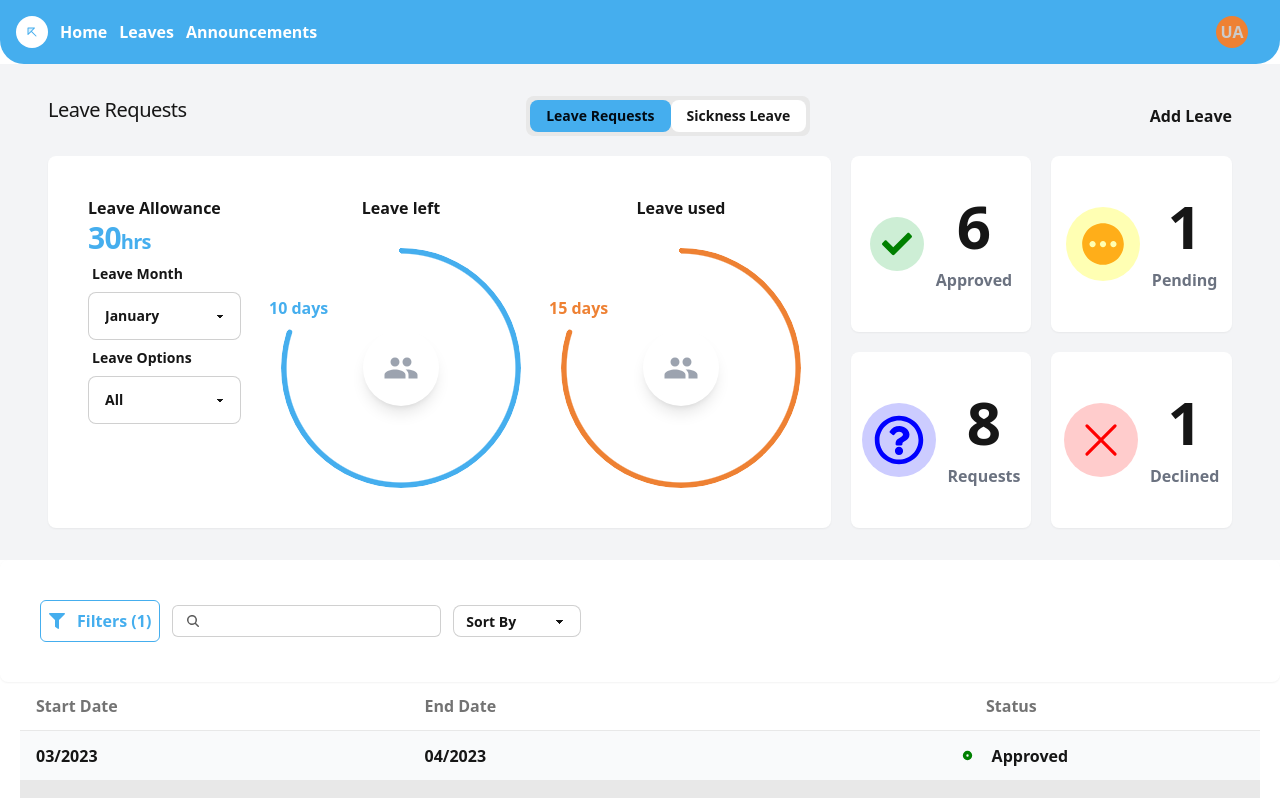
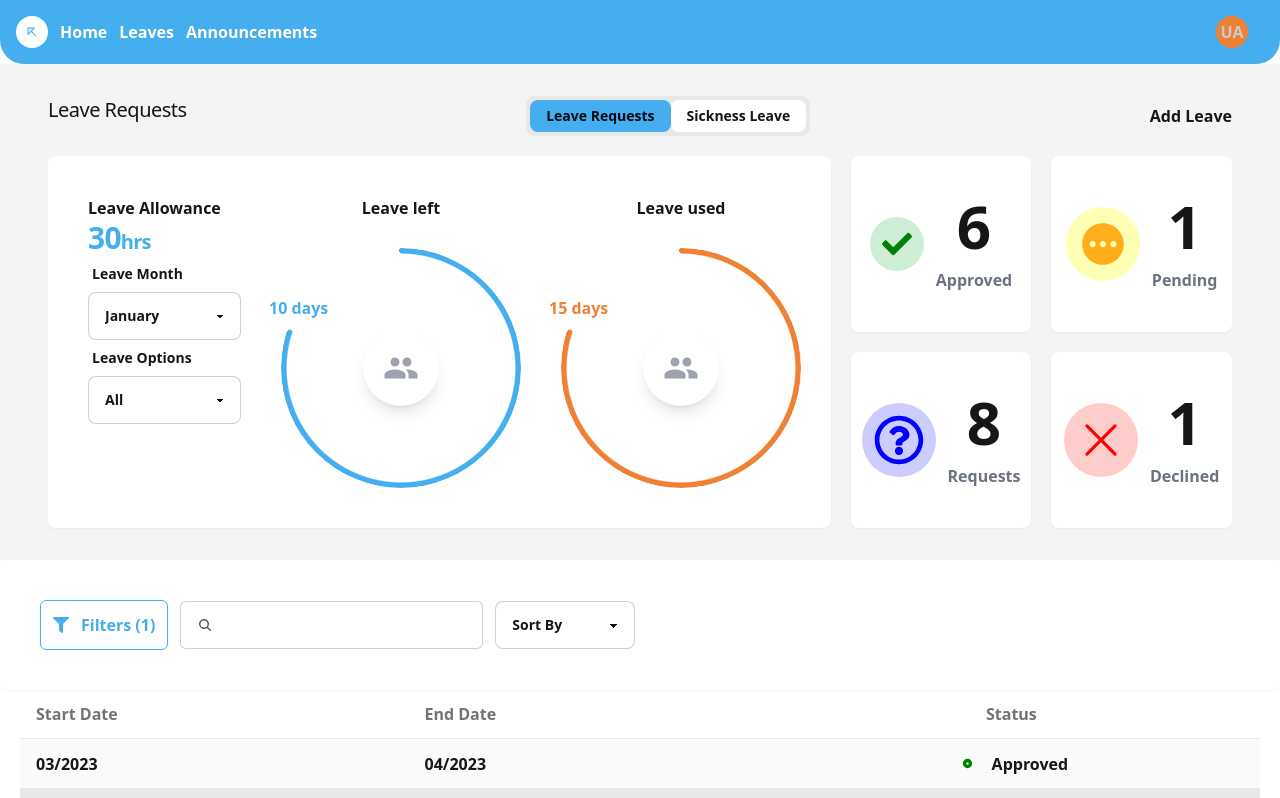
Before and after one commit to Earthfill/erp, a React (Vite) app: page / in a window 1280 px wide. Shown: the top 798 px of the page. Built offline with nearby package versions, Linux system fonts and the light colour scheme.

Commit message:
only commit

```diff
--- a/src/components/Filters.jsx
+++ b/src/components/Filters.jsx
@@ -7,12 +7,12 @@ const Filters = () => {
 
   return (
     <div className="align-page flex flex-col md:flex-row md:items-center gap-3">
-      <div className="flex gap-3 w-fit items-center border border-primary rounded-md p-2 text-primary">
+      <div className="flex gap-3 w-fit items-center border border-primary rounded-md p-3 text-primary">
         <FaFilter />
         Filters (1)
       </div>
       <div>
-        <label className="input input-bordered flex input-sm items-center rounded-md gap-2">
+        <label className="input input-bordered flex items-center rounded-md gap-2">
           <svg xmlns="http://www.w3.org/2000/svg" viewBox="0 0 16 16" fill="currentColor" className="w-4 h-4 opacity-70"><path fillRule="evenodd" d="M9.965 11.026a5 5 0 1 1 1.06-1.06l2.755 2.754a.75.75 0 1 1-1.06 1.06l-2.755-2.754ZM10.5 7a3.5 3.5 0 1 1-7 0 3.5 3.5 0 0 1 7 0Z" clipRule="evenodd" /></svg>
           <input type="text" className="grow"/>
         </label>
@@ -20,7 +20,7 @@ const Filters = () => {
       <div className="-mt-4">
         <FormSelect
           list={sortOptions}
-          size='select-sm'
+          size='select-md'
         />
       </div>
     </div>
```
